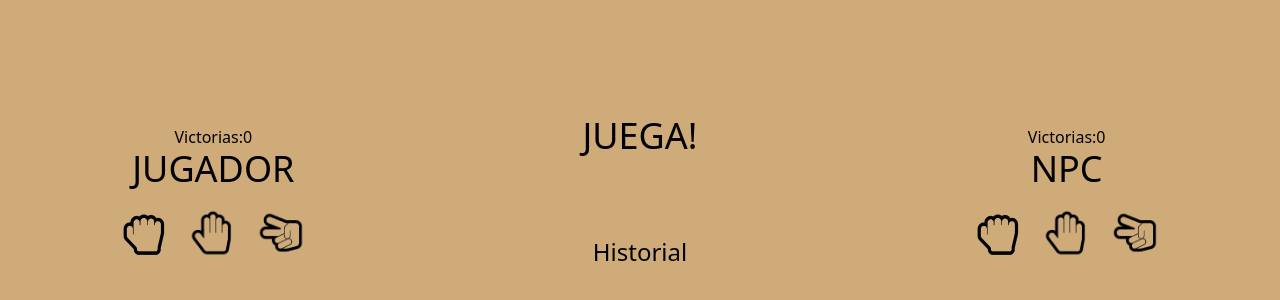
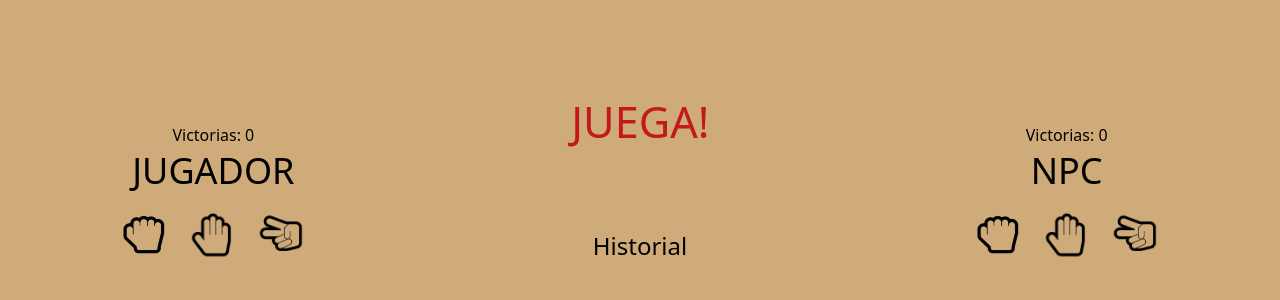
Before and after one commit to nick-0037/JuegoPiedraPapel-y-tijera, a website: page src/index.html in a window 1280 px wide. Shown: the part 208-508 px from the top of the page. Drawn offline with Linux system fonts and the light colour scheme.

Commit message:
Version 1.0.1

```diff
--- a/src/index.html
+++ b/src/index.html
@@ -10,8 +10,8 @@
   <body>
     <div class="grid text-center h-screen bg-color md:grid-cols-3 md:items-center">
       <div class="">
-        <h3 id="victorias">Victorias:0</h3>
-        <h2 class="text-4xl uppercase pb-5">Jugador</h2>
+        <h3 id="victorias">Victorias: 0</h3>
+        <h2 class="text-4xl uppercase pb-5 pt-1">Jugador</h2>
         <div class="flex justify-center gap-5">
           <img onclick="jugar(0)" class="w-12 " src="./img/piedra.png" alt="" />
           <img onclick="jugar(1)" class="w-12 " src="./img/papel.png" alt="" />
@@ -20,14 +20,17 @@
       </div>
       <div class="">
         <h1 id="resultado" class="flex flex-col text-4xl uppercase pb-20">Juega!<h1/>
-        <h2 class="text-2xl">Historial<h2/>
+        <h2 class="text-2xl pb-3">Historial<h2/>
+        <div class="flex justify-center">
+          <p id="historialJuego" class="text-xl"></p>
+        </div>
         <div class="flex justify-center">
           <p id="historialJuego" class="text-xl"></p>
         </div>
       </div>
       <div class="">
-        <h3 id="victoriasComputadora">Victorias:0</h3>
-        <h2 class="text-4xl uppercase pb-5">NPC</h2>
+        <h3 id="victoriasComputadora">Victorias: 0</h3>
+        <h2 class="text-4xl uppercase pb-5 pt-1">NPC</h2>
         <div class="flex justify-center gap-5">
           <img class="w-12" src="./img/piedra.png" alt="" />
           <img class="w-12" src="./img/papel.png" alt="" />
--- a/src/input.css
+++ b/src/input.css
@@ -3,5 +3,33 @@
 @tailwind utilities;
 
 .bg-color {
-    background-color: #d0ab7a;
+    background: #d0ab7a;
 }
+
+img {
+    width: 100%;
+    height: 100%;
+    transition: .5s;
+    object-fit: cover;
+}
+
+img:hover {
+    scale: 1.2;
+}
+
+#resultado {
+    animation: textAnimation 2s ;
+    object-fit: cover;
+    scale: 1.2;
+    color: #c21919
+}
+
+@keyframes textAnimation {
+    0% {
+        scale: .2;
+    }
+    100% {
+        scale: 1.2;
+        color: #c21919;
+    }
+}
```
Also changed, not shown: src/index.js (+4 -4 lines), dist/output.css.
